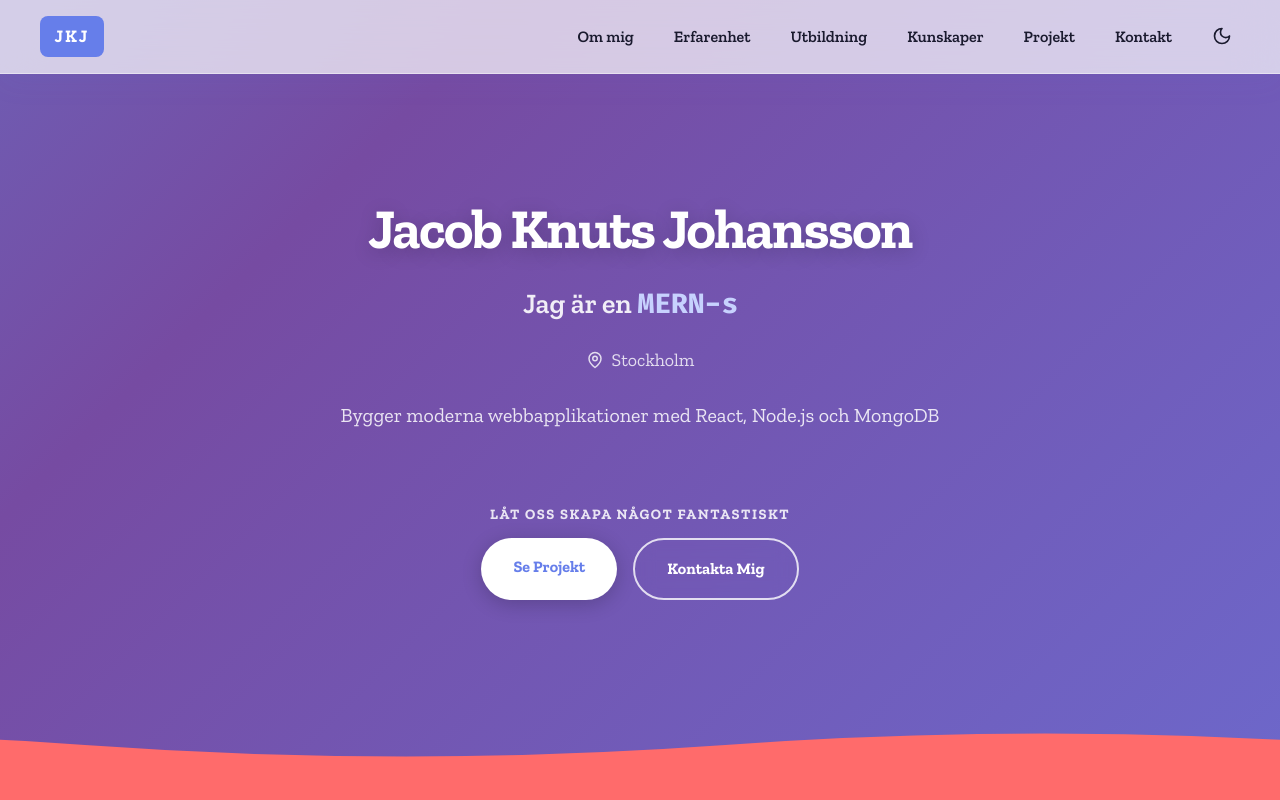
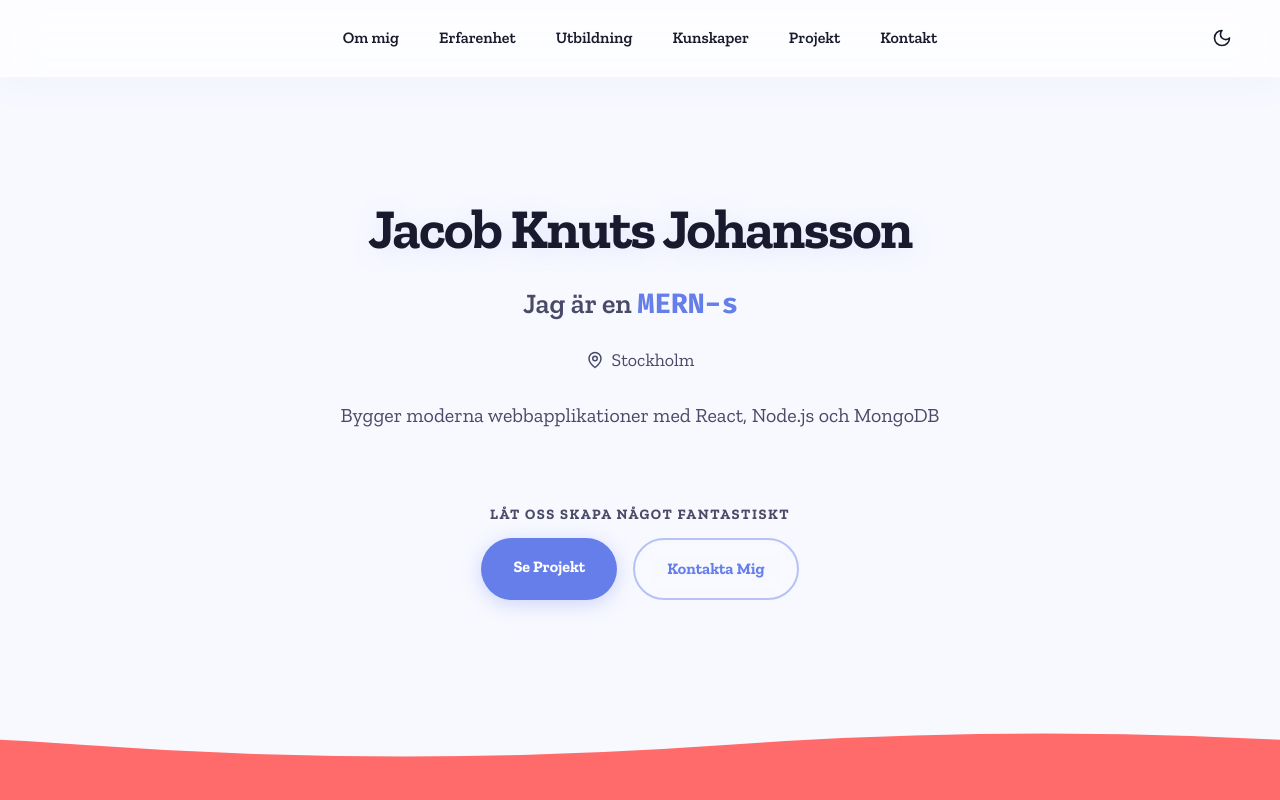
Before and after one commit to jacomaco/portfolio, a React (Vite) app: page / in a window 1280 px wide. Shown: the top 800 px of the page. Built offline with nearby package versions, Linux system fonts and the light colour scheme.

Commit message:
refactor: simplify navigation structure and remove unused project card styles

```diff
--- a/src/App.css
+++ b/src/App.css
@@ -21,11 +21,6 @@
 
   --color-accent-blue: #667eea;
   --color-accent-blue-hover: #5a6fd6;
-
-  --hero-grad-1: #667eea;
-  --hero-grad-2: #764ba2;
-  --hero-grad-3: #4facfe;
-  --hero-grad-4: #00f2fe;
 }
 
 [data-theme="dark"] {
@@ -44,11 +39,6 @@
 
   --color-accent-blue: #818cf8;
   --color-accent-blue-hover: #6366f1;
-
-  --hero-grad-1: #0f172a;
-  --hero-grad-2: #1e1b4b;
-  --hero-grad-3: #311042;
-  --hero-grad-4: #030712;
 }
 
 /* Custom scrollbar */
@@ -114,32 +104,20 @@ body {
   max-width: 1200px;
   margin: 0 auto;
   display: flex;
-  justify-content: space-between;
+  justify-content: center;
   align-items: center;
-}
-
-.nav-logo {
-  font-size: 1.1rem;
-  font-weight: 800;
-  letter-spacing: 2px;
-  color: white;
-  text-decoration: none;
-  cursor: pointer;
-  background: var(--color-accent-blue);
-  padding: 0.4rem 0.9rem;
-  border-radius: 8px;
-  transition: all var(--transition);
-}
-
-.nav-logo:hover {
-  background: var(--color-accent-blue-hover);
-  transform: scale(1.05);
+  position: relative;
+  min-height: 44px;
 }
 
 .nav-controls {
+  position: absolute;
+  right: 0;
+  top: 50%;
+  transform: translateY(-50%);
   display: flex;
   align-items: center;
-  gap: 1.5rem;
+  gap: 0.5rem;
 }
 
 .theme-toggle {
@@ -169,7 +147,8 @@ body {
 .nav-links {
   display: flex;
   list-style: none;
-  gap: 1.5rem;
+  gap: 2rem;
+  align-items: center;
 }
 
 .nav-links a {
@@ -179,8 +158,8 @@ body {
   transition: all var(--transition);
   cursor: pointer;
   padding: 0.5rem 0.25rem;
-  margin: 0 0.25rem;
   position: relative;
+  display: inline-block;
   white-space: nowrap;
 }
 
@@ -388,9 +367,7 @@ body {
   align-items: center;
   justify-content: center;
   text-align: center;
-  background: linear-gradient(-45deg, var(--hero-grad-1), var(--hero-grad-2), var(--hero-grad-3), var(--hero-grad-4));
-  background-size: 400% 400%;
-  animation: gradientBG 15s ease infinite;
+  background: var(--color-bg-light);
   padding-top: 80px;
   position: relative;
   overflow: hidden;
@@ -412,24 +389,12 @@ body {
   margin-bottom: 0;
 }
 
-@keyframes gradientBG {
-  0% {
-    background-position: 0% 50%;
-  }
-  50% {
-    background-position: 100% 50%;
-  }
-  100% {
-    background-position: 0% 50%;
-  }
-}
-
 .hero-title {
   font-size: 3.5rem;
   font-weight: 800;
-  color: white;
+  color: var(--color-text-dark);
   margin-bottom: 0.5rem;
-  text-shadow: 0 4px 20px rgba(0, 0, 0, 0.2);
+  text-shadow: 0 4px 24px rgba(102, 126, 234, 0.15);
   position: relative;
   z-index: 1;
   letter-spacing: -1.5px;
@@ -437,7 +402,7 @@ body {
 
 .hero-typing-container {
   font-size: 1.75rem;
-  color: rgba(255, 255, 255, 0.9);
+  color: var(--color-text-muted);
   font-weight: 600;
   margin-bottom: 0.5rem;
   min-height: 3.5rem; /* Increased to avoid minor shifts on desktop */
@@ -446,14 +411,14 @@ body {
 }
 .hero-typed-text {
   font-family: "Fira Code", "Courier New", Courier, monospace;
-  color: #c7d2fe;
+  color: var(--color-accent-blue);
   font-weight: 700;
 }
 
 .hero-cursor {
   display: inline-block;
   font-family: "Fira Code", "Courier New", Courier, monospace;
-  color: #c7d2fe;
+  color: var(--color-accent-blue);
   font-weight: 400;
   animation: blink 1s step-end infinite;
   margin-left: 2px;
@@ -482,12 +447,12 @@ body {
   letter-spacing: 1.5px;
   margin-bottom: 0.75rem;
   font-weight: 700;
-  color: rgba(255, 255, 255, 0.85);
+  color: var(--color-text-muted);
 }
 
 .hero-location {
   font-size: 1.125rem;
-  color: rgba(255, 255, 255, 0.8);
+  color: var(--color-text-muted);
   margin-bottom: 1.5rem;
   position: relative;
   z-index: 1;
@@ -499,7 +464,7 @@ body {
 
 .hero-tagline {
   font-size: 1.25rem;
-  color: rgba(255, 255, 255, 0.85);
+  color: var(--color-text-muted);
   max-width: 600px;
   margin: 0 auto 2.5rem;
   position: relative;
@@ -526,26 +491,27 @@ body {
 }
 
 .btn-primary {
-  background: white;
-  color: var(--color-hero-start);
-  box-shadow: 0 4px 20px rgba(0, 0, 0, 0.2);
+  background: var(--color-accent-blue);
+  color: white;
+  box-shadow: 0 4px 20px rgba(102, 126, 234, 0.3);
 }
 
 .btn-primary:hover {
+  background: var(--color-accent-blue-hover);
   transform: translateY(-3px);
-  box-shadow: 0 8px 30px rgba(0, 0, 0, 0.3);
+  box-shadow: 0 8px 30px rgba(102, 126, 234, 0.4);
 }
 
 .btn-secondary {
   background: transparent;
-  color: white;
-  border: 2px solid rgba(255, 255, 255, 0.8);
+  color: var(--color-accent-blue);
+  border: 2px solid rgba(102, 126, 234, 0.45);
   backdrop-filter: blur(10px);
 }
 
 .btn-secondary:hover {
-  background: rgba(255, 255, 255, 0.2);
-  border-color: white;
+  background: rgba(102, 126, 234, 0.1);
+  border-color: var(--color-accent-blue);
   transform: translateY(-3px);
 }
 
@@ -818,101 +784,6 @@ body {
   transform: translate(2px, -2px);
 }
 
-/* ─── Regular Project Card (Lifebuoy effect: Red and White stripes) ─── */
-
-.project-card--regular {
-  position: relative;
-  border: none;
-  background: transparent;
-  overflow: visible;
-}
-
-/* Animated stripe border layer */
-.project-card--regular::before {
-  content: '';
-  position: absolute;
-  inset: -4px;
-  border-radius: calc(var(--radius) + 4px);
-  background: repeating-linear-gradient(
-    -45deg,
-    #ef4444, /* red */
-    #ef4444 10px,
-    #ffffff 10px, /* white */
-    #ffffff 20px
-  );
-  z-index: 0;
-  animation: wip-stripe-scroll 1.5s linear infinite;
-  background-size: 28.28px 28.28px;
-}
-
-/* White content background that sits on top of the stripes */
-.project-card--regular::after {
-  content: '';
-  position: absolute;
-  inset: 0;
-  background: var(--color-bg-white);
-  border-radius: var(--radius);
-  z-index: 1;
-}
-
-/* Ensure all card content renders above the pseudo-elements */
-.project-card--regular > * {
-  position: relative;
-  z-index: 2;
-}
-
-/* ─── WIP (Work In Progress) Project Card ─── */
-
-.project-card--wip {
-  position: relative;
-  border: none;
-  background: transparent;
-  overflow: visible;
-}
-
-/* Animated stripe border layer */
-.project-card--wip::before {
-  content: '';
-  position: absolute;
-  inset: -4px;
-  border-radius: calc(var(--radius) + 4px);
-  background: repeating-linear-gradient(
-    -45deg,
-    #fbbf24,
-    #fbbf24 10px,
-    #1a1a2e 10px,
-    #1a1a2e 20px
-  );
-  z-index: 0;
-  animation: wip-stripe-scroll 1.5s linear infinite;
-  background-size: 28.28px 28.28px;
-}
-
-/* White content background that sits on top of the stripes */
-.project-card--wip::after {
-  content: '';
-  position: absolute;
-  inset: 0;
-  background: var(--color-bg-white);
-  border-radius: var(--radius);
-  z-index: 1;
-}
-
-/* Ensure all card content renders above the pseudo-elements */
-.project-card--wip > * {
-  position: relative;
-  z-index: 2;
-}
-
-@keyframes wip-stripe-scroll {
-  0% {
-    background-position: 0 0;
-  }
-  100% {
-    background-position: 28.28px 0;
-  }
-}
-
 .wip-banner {
   display: flex;
   align-items: center;
@@ -1146,10 +1017,10 @@ body {
 
   .nav-mobile-menu {
     display: block;
-    position: fixed;
-    top: 68px;
+    position: absolute;
+    top: 100%;
     left: 0;
-    width: 100%;
+    right: 0;
     background: var(--mobile-menu-bg);
     backdrop-filter: blur(15px);
     -webkit-backdrop-filter: blur(15px);
--- a/src/components/Navigation.tsx
+++ b/src/components/Navigation.tsx
@@ -43,11 +43,6 @@ const Navigation = () => {
   return (
     <nav className="navbar">
       <div className="nav-container">
-        <a href="#hero" onClick={(e) => scrollTo(e, 'hero')} className="nav-logo">
-          JKJ
-        </a>
-
-        <div className="nav-controls">
         {/* Desktop-meny */}
         <ul className="nav-links">
           {navItems.map((item) => (
@@ -59,6 +54,7 @@ const Navigation = () => {
           ))}
         </ul>
 
+        <div className="nav-controls">
           <button onClick={toggleTheme} className="theme-toggle" aria-label="Toggle dark mode">
             {theme === 'light' ? (
               <svg xmlns="http://www.w3.org/2000/svg" width="20" height="20" viewBox="0 0 24 24" fill="none" stroke="currentColor" strokeWidth="2" strokeLinecap="round" strokeLinejoin="round">
--- a/src/components/Projects.tsx
+++ b/src/components/Projects.tsx
@@ -44,7 +44,7 @@ const projects: Project[] = [
 ];
 
 const ProjectCard = ({ project }: ProjectCardProps) => (
-  <div className={`project-card card-solid hover-lift ${project.wip ? 'project-card--wip' : 'project-card--regular'}`}>
+  <div className="project-card card-solid hover-lift">
     {project.wip && (
       <div className="wip-banner">
         <span className="wip-banner__icon">🚧</span>
```
Lines whose indentation alone changed are shown as unchanged.
